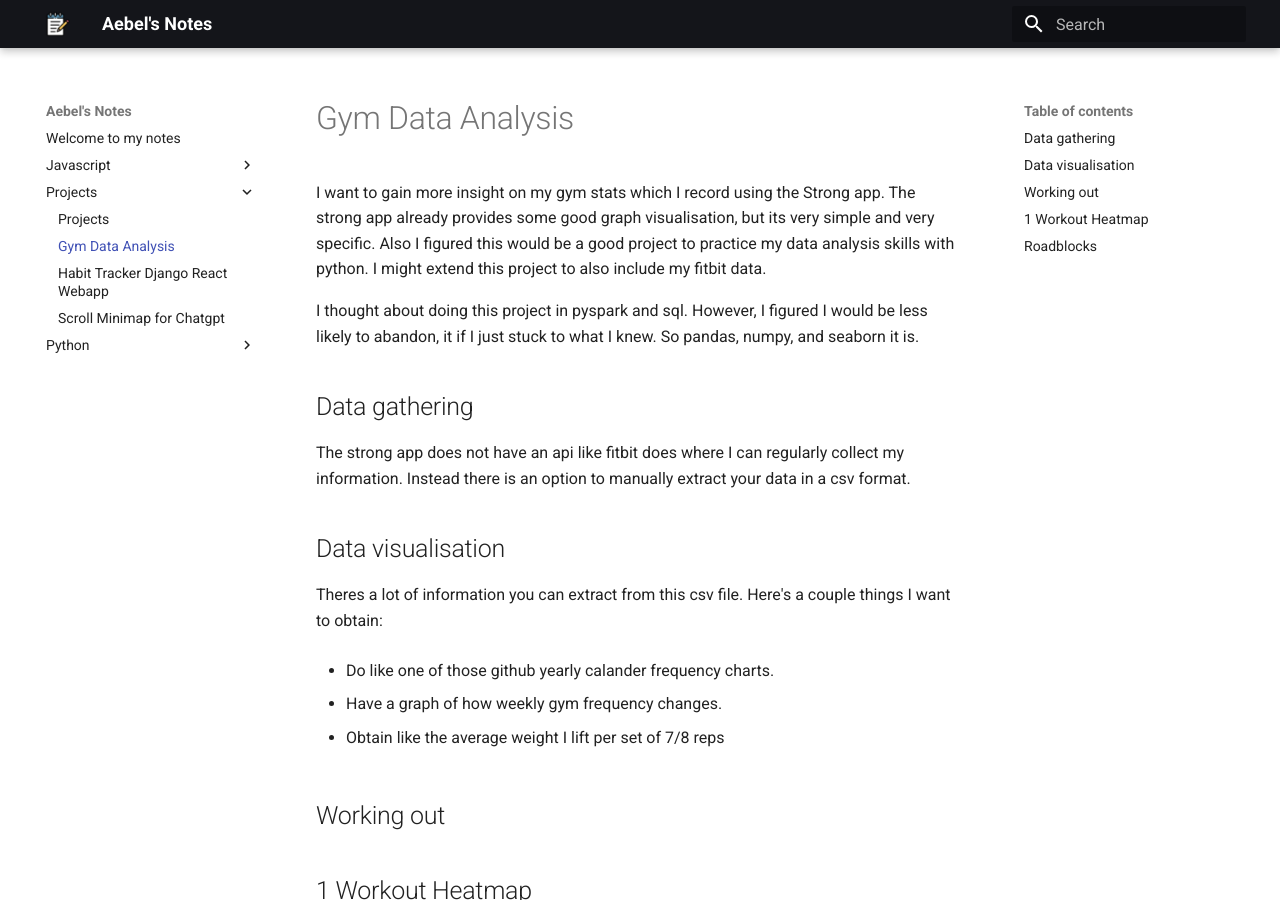
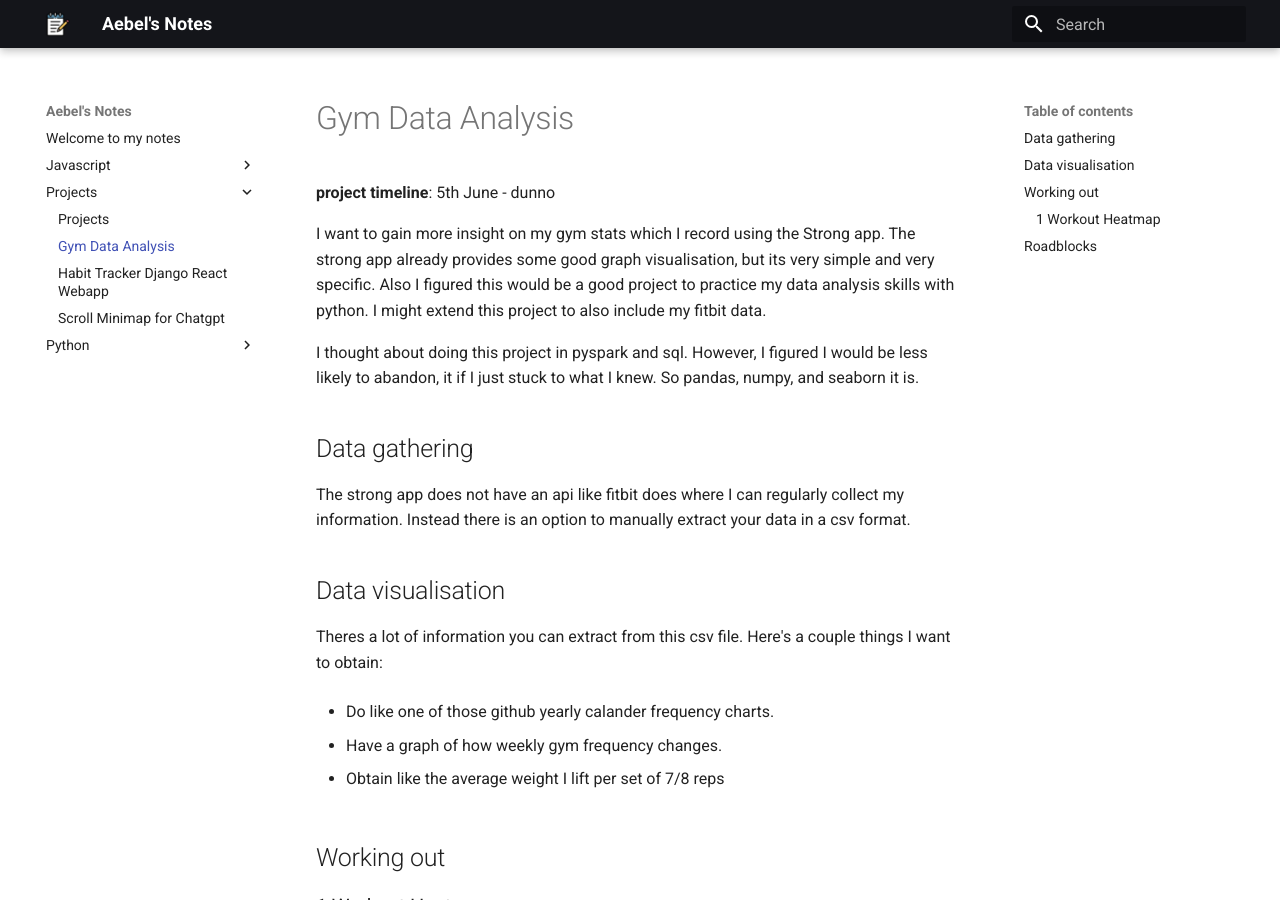
Before and after one commit to Aebel-Shajan/notes, an MkDocs documentation site: the page built from docs/projects/gym-data-analysis.md, in a window 1280 px wide and 900 px high. Built offline with MkDocs 1.6.1 and Material for MkDocs 9.7.7, drawn with Linux system fonts in a browser that asks for light colours.

Commit message:
Fix title formatting. Add project timeline dates.

```diff
--- a/docs/projects/gym-data-analysis.md
+++ b/docs/projects/gym-data-analysis.md
@@ -1,4 +1,7 @@
 # Gym Data Analysis
+
+**project timeline**: 5th June - dunno
+
 
 I want to gain more insight on my gym stats which I record using the Strong app. The strong app already provides some good graph visualisation, but its very simple and very specific. Also I figured this would be a good project to practice my data analysis skills with python. I might extend this project to also include my fitbit data.
 
@@ -21,7 +24,7 @@ Theres a lot of information you can extract from this csv file. Here's a couple
 
 ## Working out
 
-## 1 Workout Heatmap
+### 1 Workout Heatmap
 
 Aim: Create an annual heatmap for workouts
 
```
